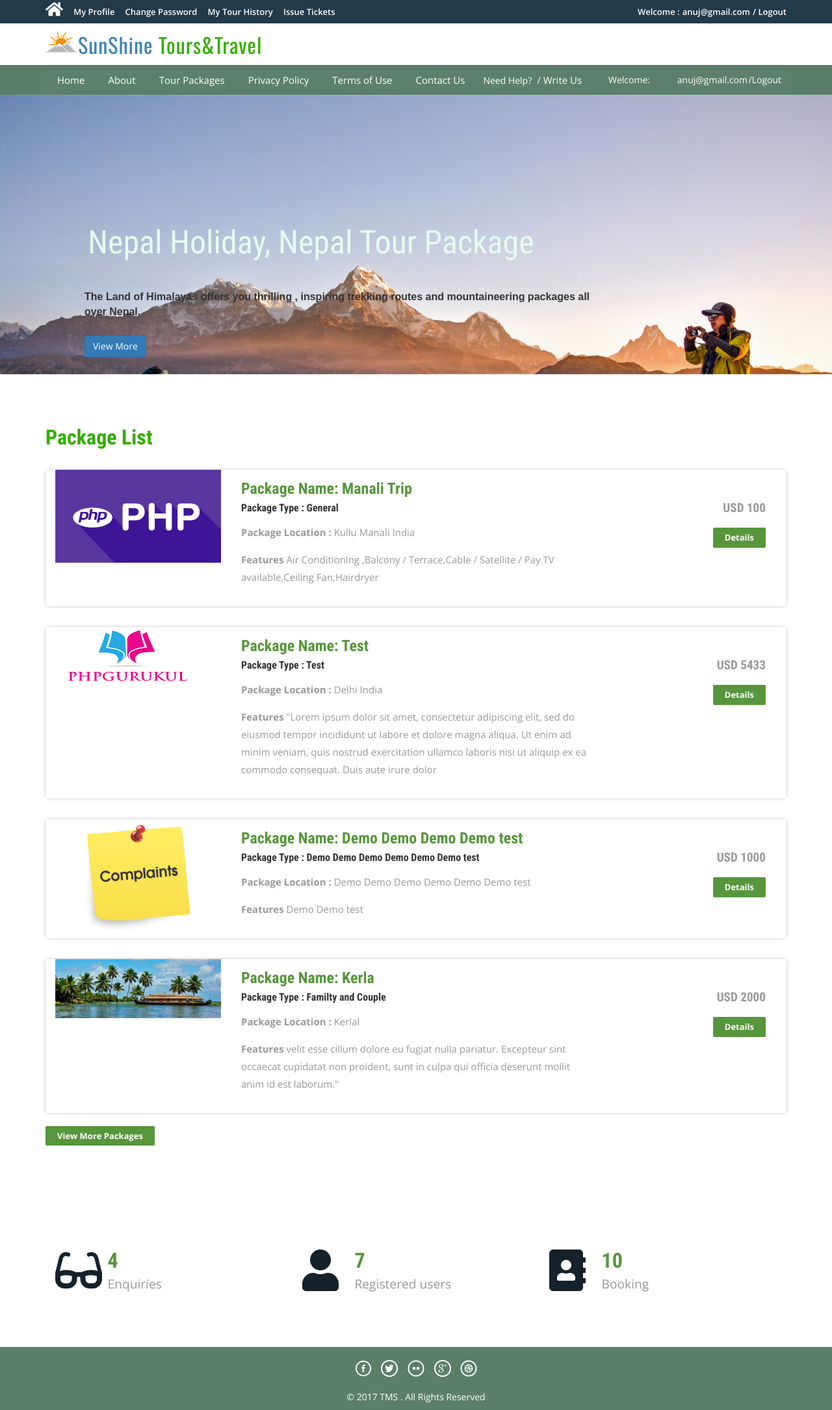
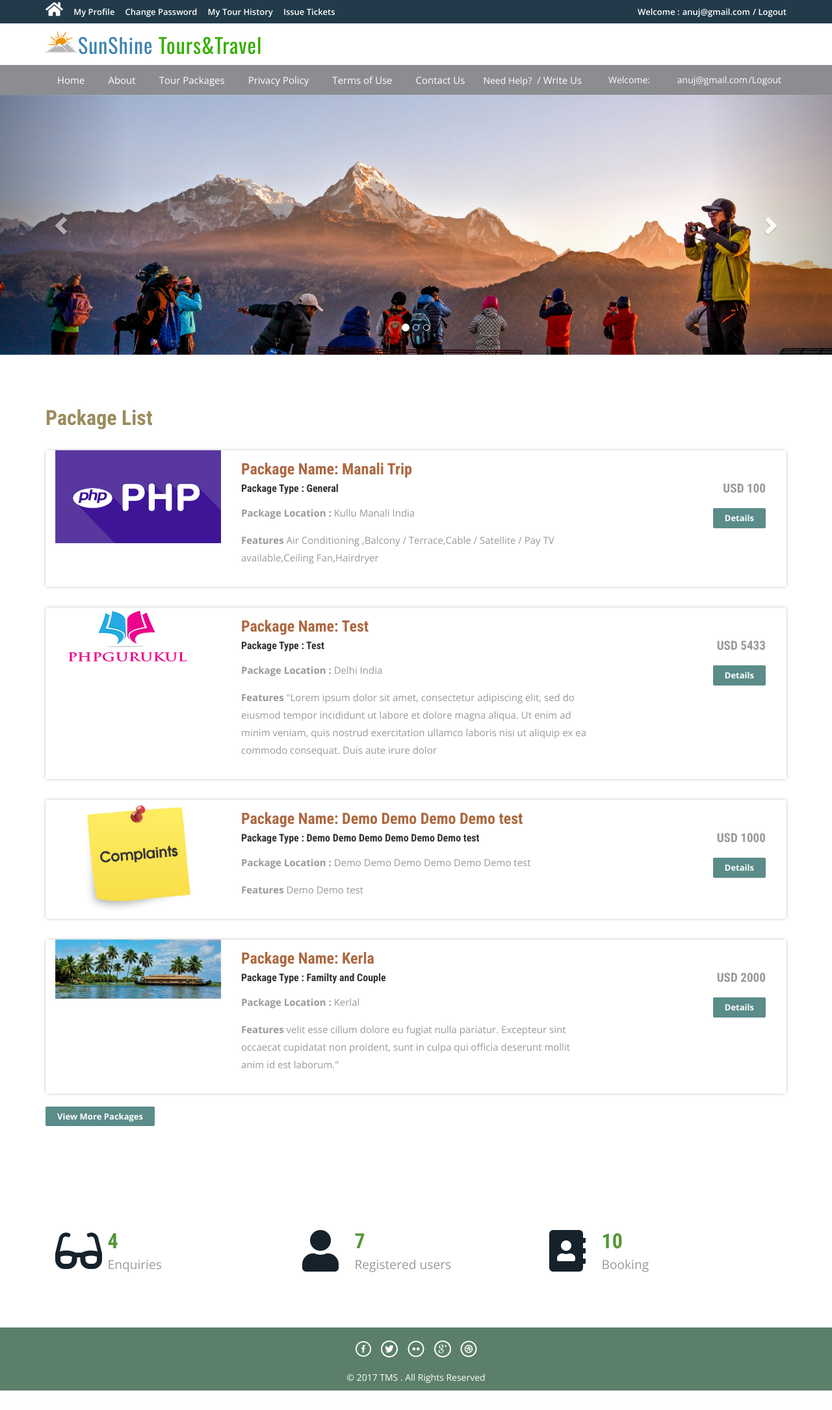
Before and after one commit to tkshitiz/summer_project, a PHP site: page /tms/ in a window 1280 px wide. Shown: the whole page at 65% size. After the commit the page ends 2140 px from the top, so only its background shows below. Run offline with PHP 8.4, Linux system fonts and the light colour scheme; a user stored in the database is signed in; data comes from the database, SQL or seed files in the repository.

Commit message:
modified_color

```diff
--- a/css/style.css
+++ b/css/style.css
@@ -1,15 +1,17 @@
 
+:root {
+   --background:#8c8d90;
+   --pkgTitleColor:#ad6840;
+   --pkgButtonColor:#5b8c8a;
+}
 html, body{
+    box-sizing: border-box;
 	font-size: 100%;
 	background:#ffffff;
 	font-family: 'Open Sans', sans-serif;
 }
 body a,.grid_1,plan_1,plan_1.one,plan_1.two,i.icon1, i.icon2, i.icon3, i.icon4, i.icon5, i.icon6 {
 	transition:0.5s all;
-	-webkit-transition:0.5s all;
-	-moz-transition:0.5s all;
-	-o-transition:0.5s all;
-	-ms-transition:0.5s all;
 }
 
 a:hover{
@@ -140,15 +142,16 @@ i.fa.fa-lock {
 }
 /*-- /header --*/
 /*-- banner --*/
-.banner {
+.carousel-inner {
     position: relative;
-    background: url(../images/trek2.jpeg) no-repeat;
     background-size: cover;
-    -webkit-background-size: cover;
-    -o-background-size: cover;
-    -ms-background-size: cover;
-    -moz-background-size: cover;
-    min-height: 430px;
+    min-height: 400px;
+    overflow:hidden;
+}
+.carousel-inner > .item > img{
+    object-fit:cover;
+    width:100%;
+    height: 400px;
 }
 .banner h1 {
     position:absolute;
@@ -400,7 +403,7 @@ i.fas.fa-glasses,i.fas.fa-user,i.fas.fa-address-book{
 .holiday h3 {
     font-size: 2em;
     font-weight: 700;
-    color: #34ad00;
+    color: #9c8c5e;
 }
 .holiday p {
     font-size: 1.2em;
@@ -450,7 +453,7 @@ i.fas.fa-glasses,i.fas.fa-user,i.fas.fa-address-book{
     color:orange;
 }
 .footer-btm {
-    background:#406b51db;
+    background:var(--background);
     padding: 0.5em 0;
 	text-align:center;
 }
@@ -586,7 +589,7 @@ a.view {
     padding: 6px 18px;
     font-weight: 700;
     color: #fff;
-    background-color:#57963c;
+    background-color:var(--pkgButtonColor);
     border: 0;
     font-size: 13px;
     border-radius: 2px;
@@ -1203,7 +1206,7 @@ span.glyphicon.glyphicon-eye-open, span.glyphicon.glyphicon-thumbs-up {
 .rom-btm h4 {
     font-size: 1.5em;
     font-weight: 700;
-    color: #56963b;
+    color: var(--pkgTitleColor);
 }
 .rom-btm p {
     font-size: 15px;
@@ -2279,7 +2282,7 @@ ul.set-1 {
     margin-bottom:0px !important;
     border-radius:0px !important;
     border: none !important;
-    background-color: #5c806b !important;
+    background-color: var(--background);
 }
 ul.nav.navbar-nav li a {
     font-size: 15px ;
@@ -2290,7 +2293,8 @@ ul.nav.navbar-nav li a {
 .navbar-default .navbar-nav > li > a:hover, .navbar-default .navbar-nav > li > a:focus {
     color:white;
     display: inline-block;
-    background-color: orange;
+    background-color: rgb(22, 20, 17);
+    border-radius: 60%;
 
 }
 .navbar-default .navbar-nav > .active > a, .navbar-default .navbar-nav > .active > a:hover, .navbar-default .navbar-nav > .active > a:focus {
--- a/index.php
+++ b/index.php
@@ -30,15 +30,38 @@ include('includes/config.php');
 </head>
 <body>
 <?php include('includes/header.php');?>
-<div class="banner">
-	<div class="container">
-		<div class="col-md-9" style="float:left;">
-			<h1 class="wow zoomIn animated animated" data-wow-delay=".5s" style="margin-right: 50px; margin-left: 50px;color:#e5fbef; visibility: visible; animation-delay: 0.5s; animation-name: zoomIn;">Nepal Holiday, Nepal Tour Package</h1>
-				<p>The Land of Himalayas offers you thrilling , inspiring trekking routes and mountaineering packages
-				all over Nepal.</p> <br>
-				<button class="btn btn-primary"><a style="color:white;text-decoration:none;" href="#" class="see-more">View More</a></button>
-		</div>
-	</div>
+<div id="myCarousel" class="carousel slide" data-ride="carousel">
+  <!-- Indicators -->
+  <ol class="carousel-indicators">
+    <li data-target="#myCarousel" data-slide-to="0" class="active"></li>
+    <li data-target="#myCarousel" data-slide-to="1"></li>
+    <li data-target="#myCarousel" data-slide-to="2"></li>
+  </ol>
+
+  <!-- Wrapper for slides -->
+  <div class="carousel-inner">
+    <div class="item active">
+      <img src="images/trek2.jpeg" alt="Banner image">
+    </div>
+
+    <div class="item">
+      <img src="images/trek1.jpg" alt="Banner Image">
+    </div>
+
+    <div class="item">
+      <img src="images/trek.jpg" alt="Banner Image">
+    </div>
+  </div>
+
+  <!-- Left and right controls -->
+  <a class="left carousel-control" href="#myCarousel" data-slide="prev">
+    <span class="glyphicon glyphicon-chevron-left"></span>
+    <span class="sr-only">Previous</span>
+  </a>
+  <a class="right carousel-control" href="#myCarousel" data-slide="next">
+    <span class="glyphicon glyphicon-chevron-right"></span>
+    <span class="sr-only">Next</span>
+  </a>
 </div>
 
 <!---holiday---->
--- a/save.php
+++ b/save.php
@@ -13,7 +13,6 @@
     forEach($booking as $values){
         forEach($values as $key =>$value){
                   fwrite($fp, "$key:\t $value\n");
-
         }
       }
       $sql="SELECT sum(PackagePrice)FROM tbltourpackages
```
Also changed, not shown: images/t1.jpg (deleted), images/t2.jpg (deleted), images/t3.jpg (deleted), images/t4.jpg (deleted), images/t5.jpg (deleted), images/trek.jpg, images/trek1.jpg.
